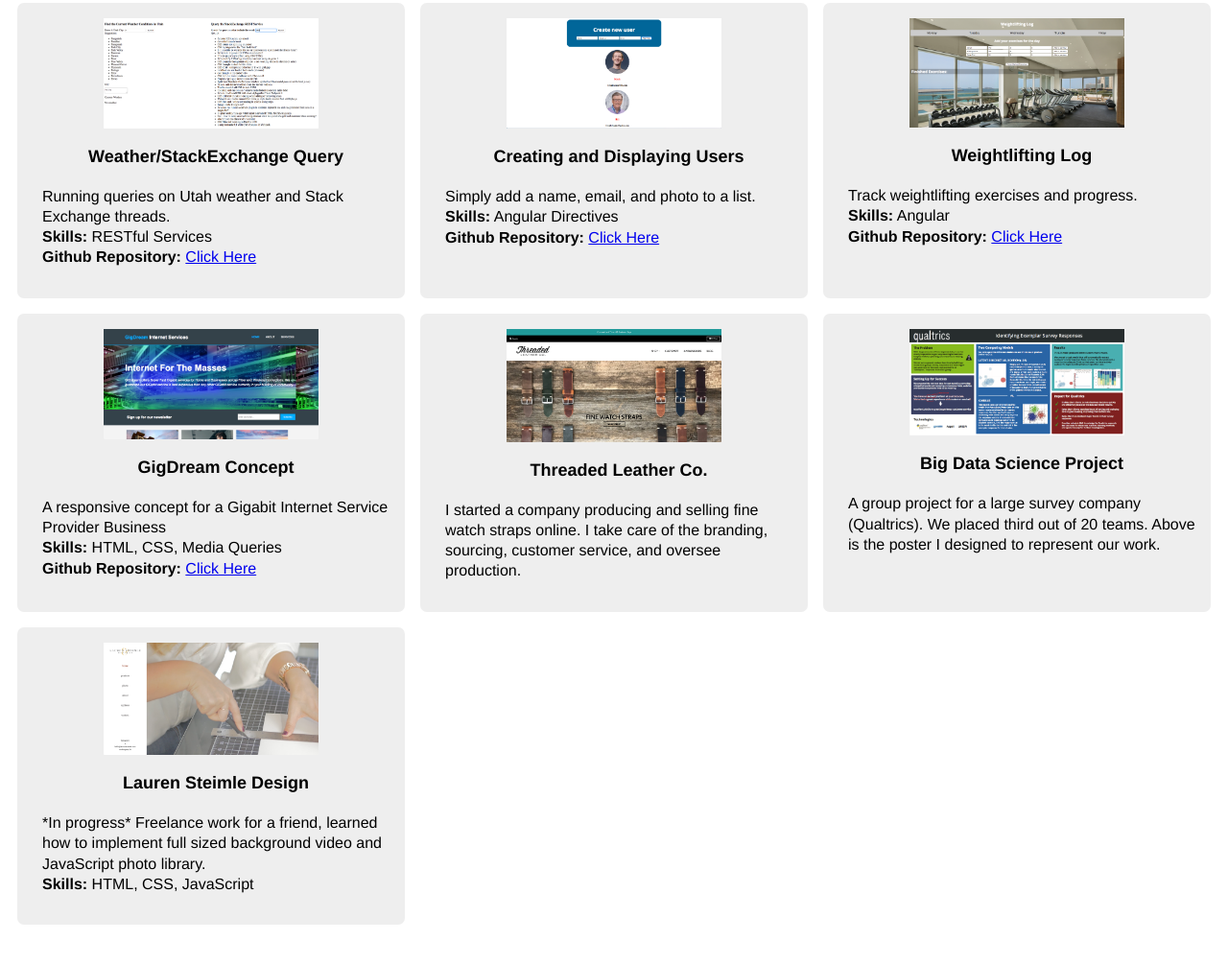
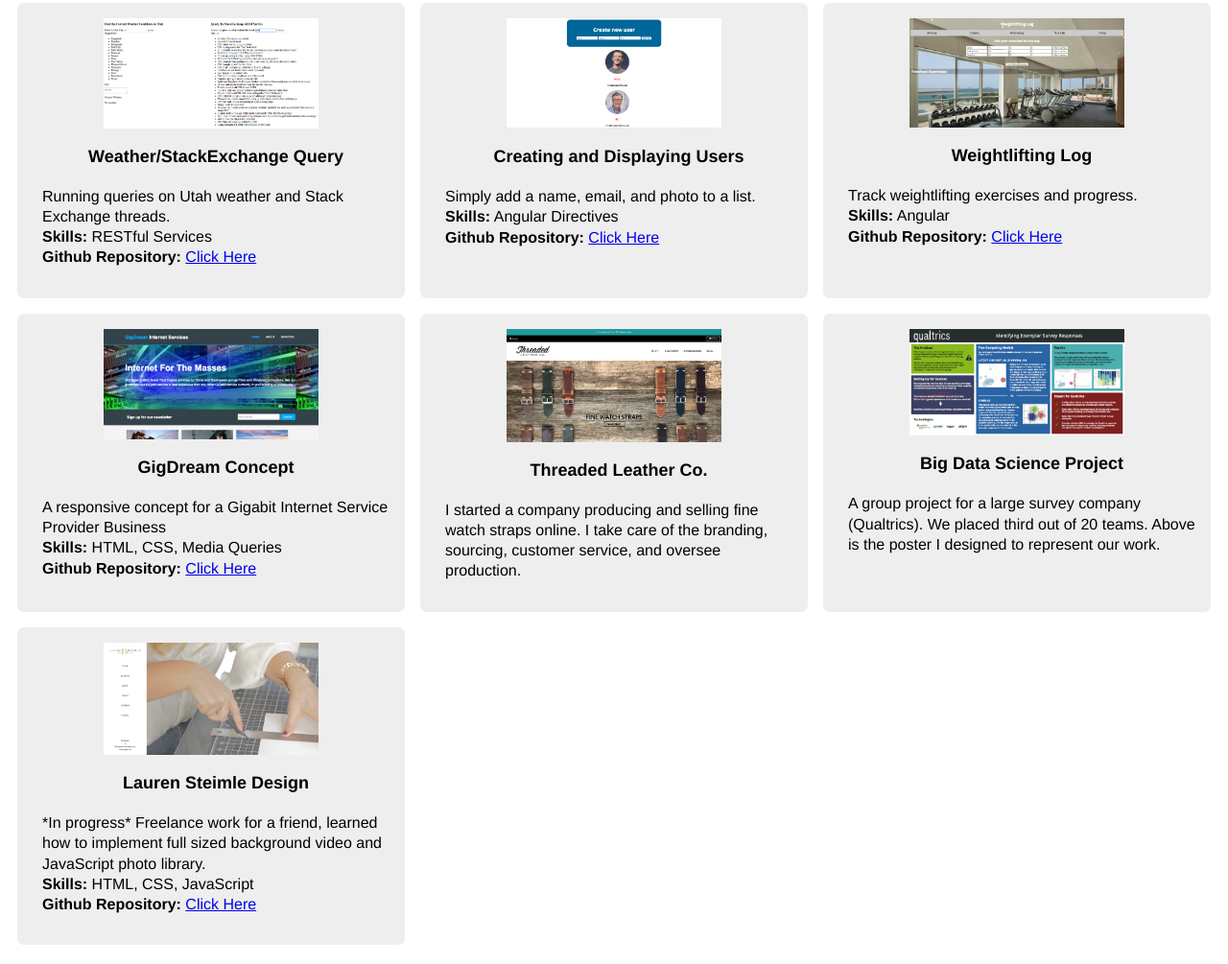
Before and after one commit to jcwheatley/website, a plain HTML site: page homeFiles/projects.html in a window 1280 px wide. Shown: the part 145-1150 px from the top of the page at 96% size. Before the commit the page ends 1129 px from the top, so only its background shows below. Drawn offline with Linux system fonts and the light colour scheme.

Commit message:
added details to last project and updated resume

```diff
--- a/homeFiles/projects.html
+++ b/homeFiles/projects.html
@@ -83,6 +83,7 @@
                 <p class="project_title">Lauren Steimle Design</p>
                 <li>*In progress* Freelance work for a friend, learned how to implement full sized background video and JavaScript photo library.</li>
                 <li><b>Skills:</b> HTML, CSS, JavaScript</li>
+                <li><b>Github Repository: </b><a href="https://github.com/jcwheatley/website/tree/master/homeFiles/files/laurensteimle">Click Here</a></li>
               </ul>
             </div>
 
```
Also changed, not shown: 1 other file.
